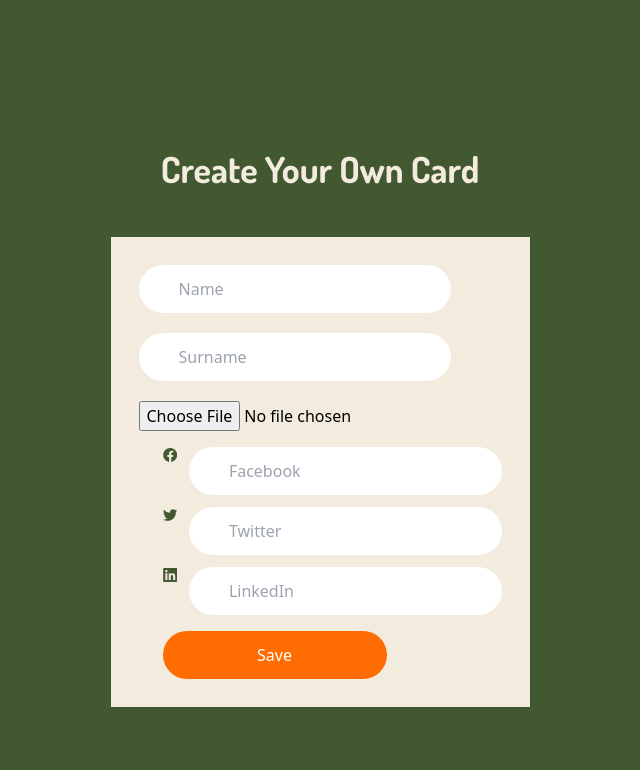
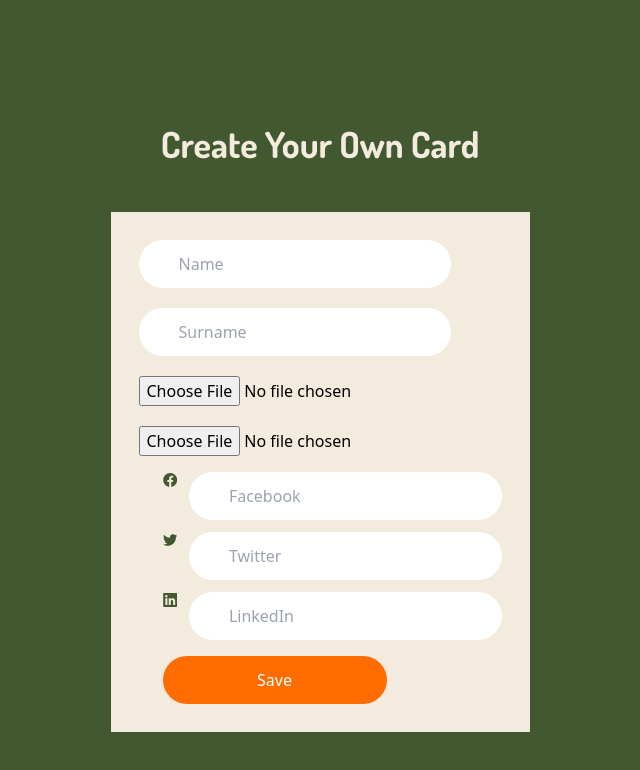
Before and after one commit to ananotopuria/user-card, a React (Vite) app: page / in a window 1280 px wide. Shown: the top 770 px of the page, without its empty margins (320-960 px from the left). Built offline with nearby package versions, Linux system fonts and the light colour scheme.

Commit message:
feat(user): implement full-screen background image display

```diff
--- a/src/pages/Home.jsx
+++ b/src/pages/Home.jsx
@@ -1,3 +1,4 @@
+
 import React, { useState } from "react";
 import { useDispatch } from "react-redux";
 import { setUser } from "../redux/userSlice";
@@ -7,6 +8,7 @@ import { FaFacebook, FaTwitter, FaLinkedin } from "react-icons/fa";
 function Home() {
   const [userInfo, setUserInfo] = useState({
     picture: "",
+    background: "",
     name: "",
     surname: "",
     socialNetworks: {
@@ -31,10 +33,11 @@ function Home() {
   };
 
   const handleFileChange = (e) => {
+    const { name } = e.target;
     const file = e.target.files[0];
     const reader = new FileReader();
     reader.onloadend = () => {
-      setUserInfo((prev) => ({ ...prev, picture: reader.result }));
+      setUserInfo((prev) => ({ ...prev, [name]: reader.result }));
     };
     if (file) {
       reader.readAsDataURL(file);
@@ -74,6 +77,12 @@ function Home() {
               type="file"
               accept="image/*"
               name="picture"
+              onChange={handleFileChange}
+            />
+            <input
+              type="file"
+              accept="image/*"
+              name="background"
               onChange={handleFileChange}
             />
           </div>
--- a/src/pages/User.jsx
+++ b/src/pages/User.jsx
@@ -6,8 +6,19 @@ function User() {
   const user = useSelector((state) => state.user);
 
   return (
-    <div className="flex items-center justify-center h-screen bg-[#ffb400]">
-      <div className="bg-[#ff6c02] p-2 mx-6 rounded-2xl">
+    <div className="relative flex items-center justify-center h-screen">
+      {user.background && (
+        <div
+          className="absolute inset-0"
+          style={{
+            backgroundImage: `url(${user.background})`,
+            backgroundSize: "cover",
+            backgroundPosition: "center",
+            zIndex: -1,
+          }}
+        ></div>
+      )}
+      <div className="relative bg-[#ff6c02] p-2 mx-6 rounded-2xl z-10">
         <div className="flex flex-col md:flex-row rounded-l-xl gap-5">
           {user.picture && (
             <img
--- a/src/redux/userSlice.js
+++ b/src/redux/userSlice.js
@@ -2,6 +2,7 @@ import { createSlice } from "@reduxjs/toolkit";
 
 const initialState = {
   picture: "",
+  background: "",
   name: "",
   surname: "",
   socialNetworks: {},
```
